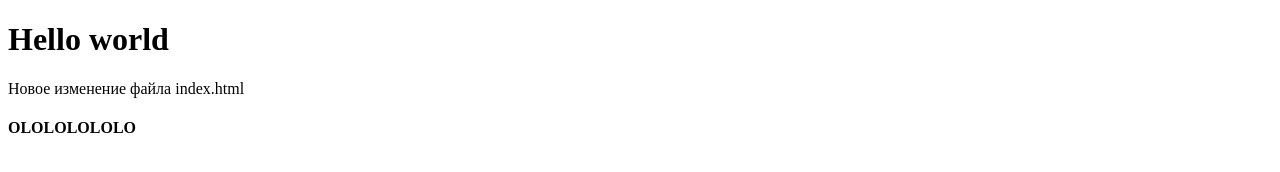
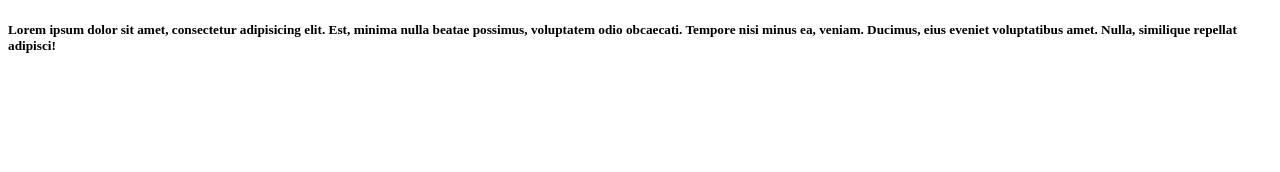
Before and after one commit to TheGoodie/site, a plain HTML site: page index.html in a window 1280 px wide. Drawn offline with Linux system fonts and the light colour scheme.

Commit message:
third commit

```diff
--- a/index.html
+++ b/index.html
@@ -5,9 +5,6 @@
     <title>Document</title>
 </head>
 <body>
-    <h1>Hello world</h1>
-
-    <p>Новое изменение файла index.html</p>
-    <h4>OLOLOLOLOLO</h4>
+<h5>Lorem ipsum dolor sit amet, consectetur adipisicing elit. Est, minima nulla beatae possimus, voluptatem odio obcaecati. Tempore nisi minus ea, veniam. Ducimus, eius eveniet voluptatibus amet. Nulla, similique repellat adipisci!</h5>
 </body>
 </html>
```
